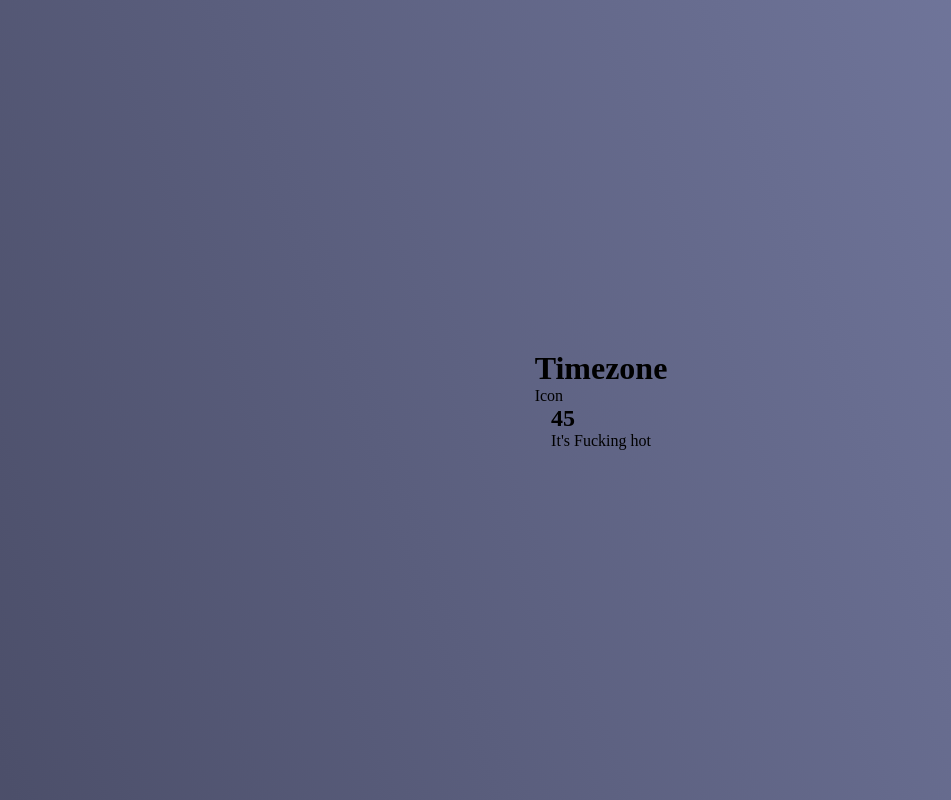
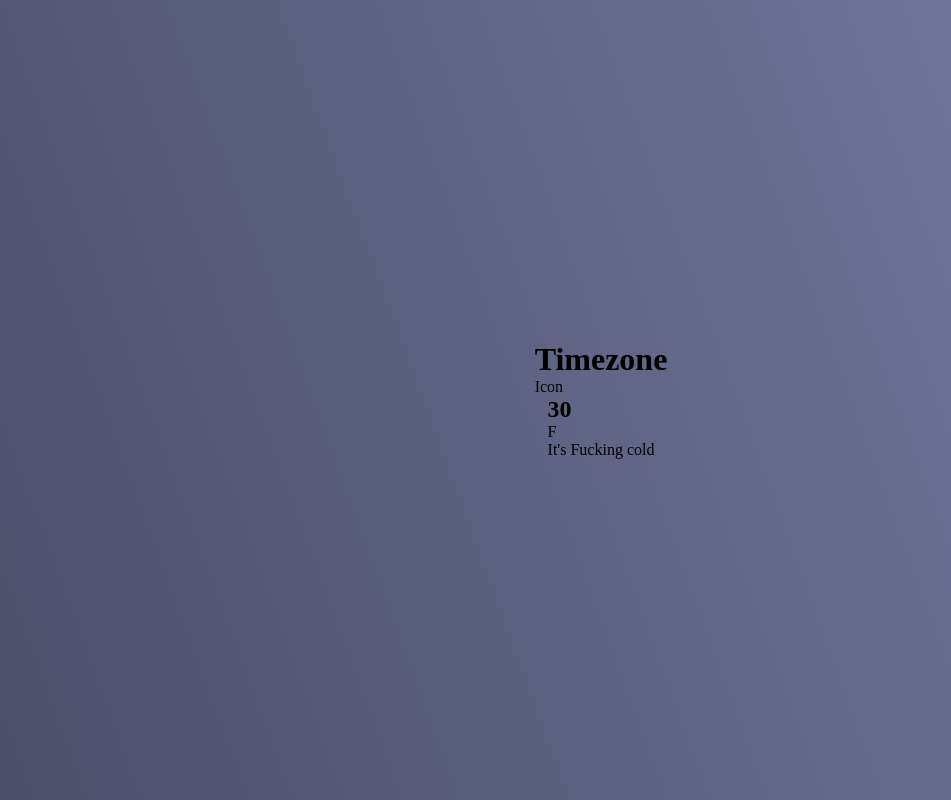
Before and after one commit to nirmalkar/weather-app, a plain HTML site: page index.html in a window 1280 px wide. Shown: the whole page, without its empty margins (39-990 px from the left). Drawn offline with Linux system fonts and the light colour scheme.

Commit message:
timezone and temperature added

```diff
--- a/index.html
+++ b/index.html
@@ -16,8 +16,11 @@
     <p>Icon</p>
   </div>
   <div class="temperature">
-    <h2 class="temperature-in-degree">45</h2>
-    <div class="temperature-description">It's Fucking hot</div>
+    <div class="degree-section">
+      <h2 class="temperature-in-degree">30</h2>
+      <span>F</span>
+    </div>
+    <div class="temperature-description">It's Fucking cold</div>
   </div>
 </body>
 
```
